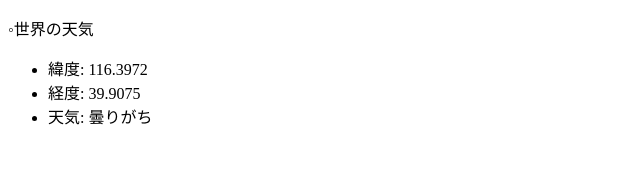
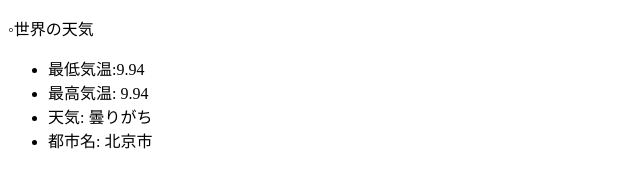
Before and after one commit to G384242023/medialabo, a plain HTML site: page project-html/project.html in a window 1280 px wide. Shown: the whole page, without its empty margins (0-640 px from the left). Drawn offline with Linux system fonts and the light colour scheme.

Commit message:
プロジェクト課題

```diff
--- a/project-html/project.html
+++ b/project-html/project.html
@@ -7,8 +7,9 @@
   <body>
     <p>◦世界の天気</p>
     <ul>
-        <li>緯度: 116.3972</li>
-        <li>経度: 39.9075</li>
+        <li>最低気温:9.94</li>
+        <li>最高気温: 9.94</li>
         <li>天気: 曇りがち</li>
+        <li>都市名: 北京市</li>
     </ul>
   </body>
```
